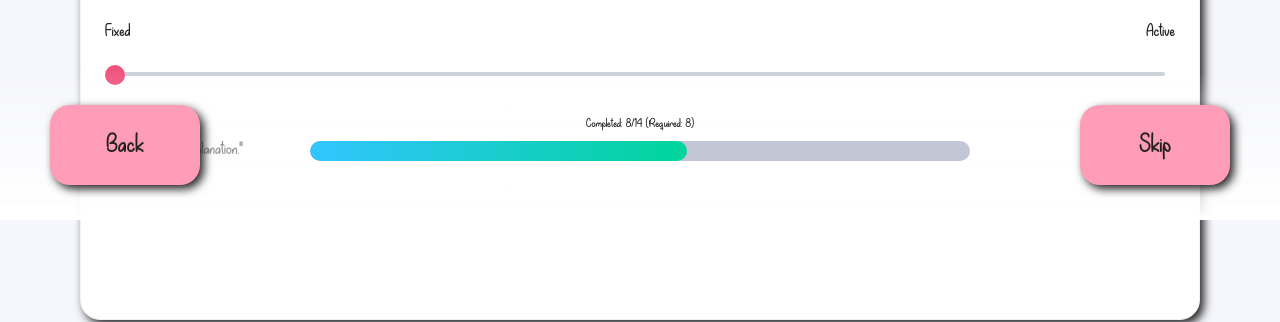
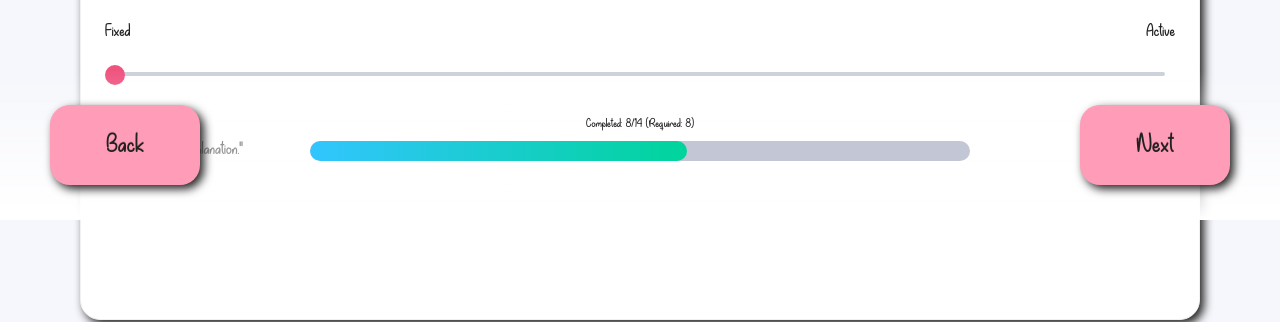
Before and after one commit to HeartUoA/HeaRT, a React (Create React App) app: page /DisplayCards in a window 1280 px wide. Both pictures are taken after a click on the element 345 px from the left and 424 px from the top of the page. Shown: the part 580-902 px from the top of the page. Built offline with nearby package versions, Linux system fonts and the light colour scheme.

Commit message:
feat(displaycards): change button to next when card is selected

```diff
--- a/src/pages/DisplayCards.tsx
+++ b/src/pages/DisplayCards.tsx
@@ -45,6 +45,10 @@ const DisplayCards: React.FC = () => {
   };
 
   const onSkipClick = () => {
+    // TODO: Write code here to redirect to the next card or another incomplete card
+  };
+
+  const onNextClick = () => {
     // TODO: Write code here to redirect to the next card or another incomplete card
   };
 
@@ -136,6 +140,15 @@ const DisplayCards: React.FC = () => {
             strokeWidth={20}
           />
         </div>
+        {isCardSelected ? (
+          <Button
+            type="primary"
+            className="NavigationButton"
+            onClick={onNextClick}
+          >
+            <Typography className="Navigation-Button-Text">Next</Typography>
+          </Button>
+        ) : (
           <Button
             type="primary"
             className="NavigationButton"
@@ -143,6 +156,7 @@ const DisplayCards: React.FC = () => {
           >
             <Typography className="Navigation-Button-Text">Skip</Typography>
           </Button>
+        )}
       </div>
     </div>
   );
```
Lines whose indentation alone changed are shown as unchanged.
